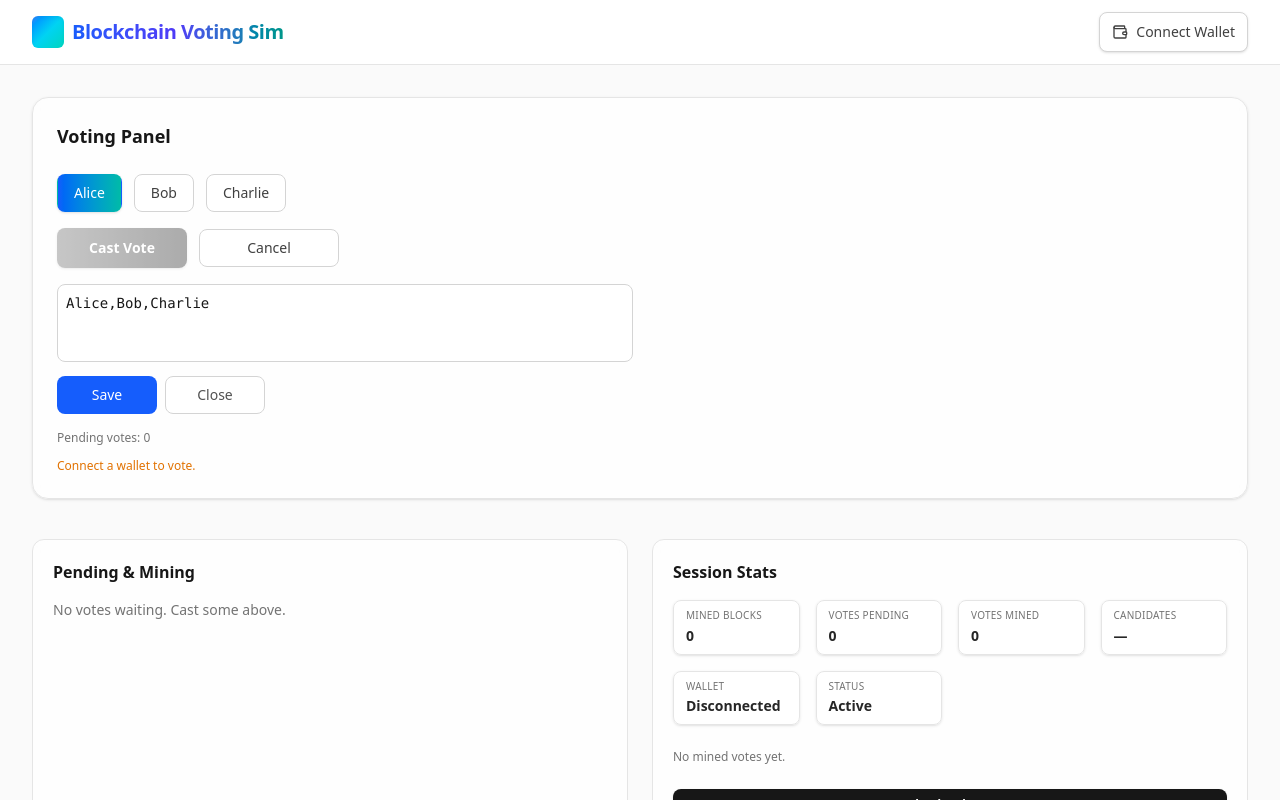
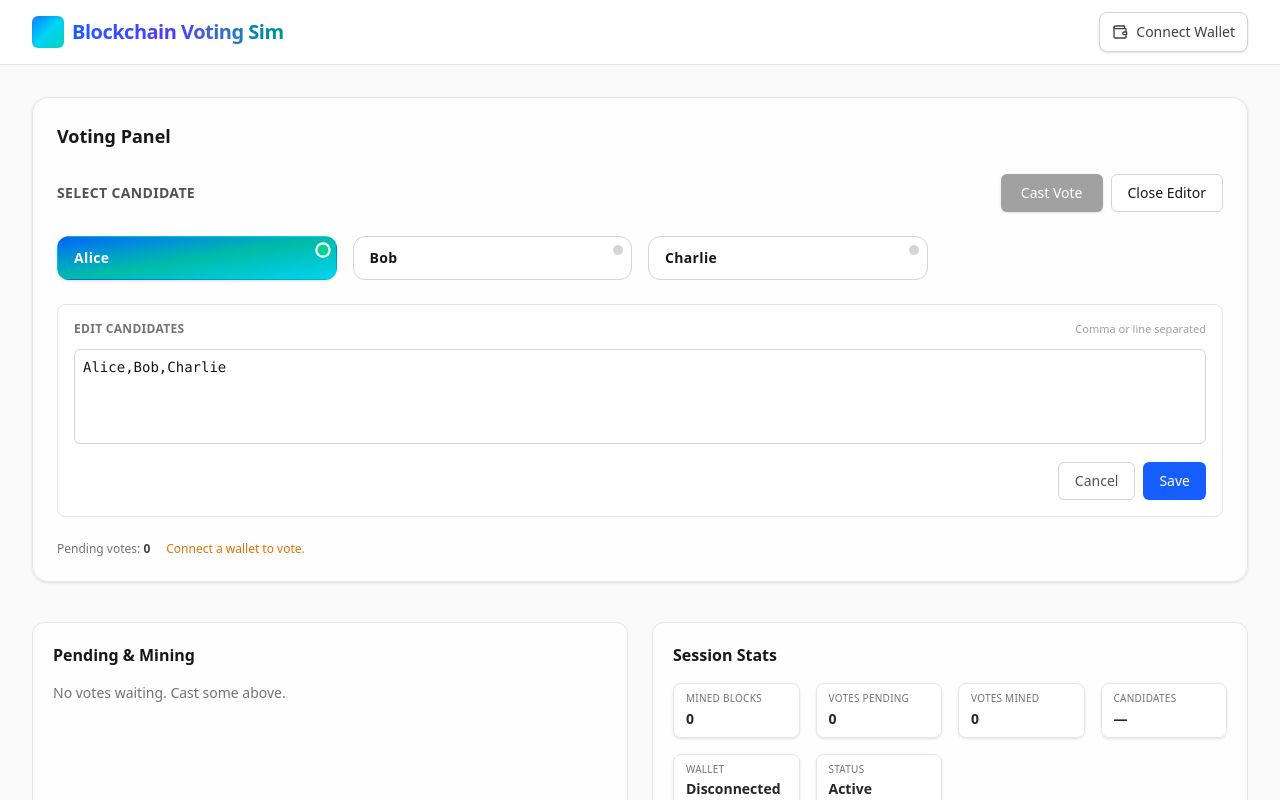
Before and after one commit to cjalanano-dev/Blockchain-Voting-Simulator, a React (Vite) app: page / in a window 1280 px wide. Both pictures are taken after a click on the button "Edit Candidates". Shown: the top 800 px of the page. Built offline with nearby package versions, Linux system fonts and the light colour scheme.

Commit message:
feat(ui): modernize VotingPanel with candidate tiles, improved editor, feedback styling

```diff
--- a/src/components/VotingPanel.jsx
+++ b/src/components/VotingPanel.jsx
@@ -1,5 +1,7 @@
 import { useState } from 'react'
 import { useBlockchain } from '../context/BlockchainContext'
+
+// Modernized Voting Panel with candidate tiles & refined editing UX
 
 export default function VotingPanel() {
   const { addVote, pendingVotes, candidates, wallet, updateCandidates, sessionActive } = useBlockchain()
@@ -15,60 +17,83 @@ export default function VotingPanel() {
   }
 
   function saveCandidates() {
-    const parts = candidateInput.split(/[,\n]/).map(s => s.trim()).filter(Boolean)
-    if (updateCandidates(parts)) {
+    const parts = candidateInput.split(/[\n,]/).map(s => s.trim()).filter(Boolean)
+    if (parts.length && updateCandidates(parts)) {
       setSelected(parts[0])
       setEditing(false)
     }
   }
 
   return (
-    <div>
-  <div className="flex flex-wrap gap-2 sm:gap-3 mb-4">
-        {candidates.map(c => (
-          <button
-            key={c}
-            onClick={() => setSelected(c)}
-            className={`px-4 py-2 rounded-lg text-sm font-medium border transition-colors focus:outline-none focus-visible:ring-2 focus-visible:ring-blue-500/60 ${selected === c ? 'bg-gradient-to-r from-blue-600 to-teal-500 text-white border-transparent shadow' : 'border-neutral-300 bg-white text-neutral-700 hover:border-blue-400/60'}`}
-          >
-            {c}
-          </button>
-        ))}
-      </div>
-  <div className="flex flex-wrap gap-2 sm:gap-3 items-center mb-4">
+    <div className="space-y-6">
+      <div className="flex items-center justify-between gap-4 flex-wrap">
+        <h3 className="text-sm font-semibold tracking-wide text-neutral-600 uppercase">Select Candidate</h3>
+        <div className="flex gap-2">
           <button
             onClick={castVote}
             disabled={!wallet || !sessionActive}
-          className="inline-flex flex-1 sm:flex-none justify-center items-center rounded-lg bg-gradient-to-r from-blue-600 to-teal-500 disabled:from-neutral-400 disabled:to-neutral-500 text-white px-5 py-2.5 text-sm font-semibold shadow hover:from-blue-500 hover:to-teal-400 focus:outline-none focus-visible:ring-2 focus-visible:ring-offset-2 focus-visible:ring-blue-500 disabled:opacity-60 disabled:cursor-not-allowed min-w-[130px]"
+            className="inline-flex items-center gap-2 rounded-md bg-neutral-900 text-white px-5 py-2 text-sm font-medium shadow-sm hover:bg-neutral-700 focus:outline-none focus-visible:ring-2 focus-visible:ring-blue-500 disabled:bg-neutral-400 disabled:cursor-not-allowed"
           >
             Cast Vote
           </button>
           <button
             onClick={() => setEditing(e => !e)}
-          className="inline-flex flex-1 sm:flex-none justify-center items-center rounded-lg border border-neutral-300 bg-white text-neutral-700 px-4 py-2 text-sm font-medium hover:border-blue-400/60 focus:outline-none focus-visible:ring-2 focus-visible:ring-blue-500/60 min-w-[140px]"
+            className="inline-flex items-center gap-2 rounded-md border border-neutral-300 bg-white px-4 py-2 text-sm font-medium hover:border-blue-400/60 focus:outline-none focus-visible:ring-2 focus-visible:ring-blue-500"
           >
-          {editing ? 'Cancel' : 'Edit Candidates'}
+            {editing ? 'Close Editor' : 'Edit Candidates'}
           </button>
         </div>
+      </div>
+
+      <div className="grid gap-3 sm:gap-4 grid-cols-2 sm:grid-cols-3 md:grid-cols-4">
+        {candidates.map(c => {
+          const active = c === selected
+          return (
+            <button
+              key={c}
+              onClick={() => setSelected(c)}
+              className={`group relative overflow-hidden rounded-xl border text-left px-4 py-3 transition-all focus:outline-none focus-visible:ring-2 focus-visible:ring-blue-500/70 ${active ? 'border-transparent bg-gradient-to-br from-blue-600 via-teal-500 to-cyan-400 text-white shadow' : 'border-neutral-300 bg-white hover:border-blue-400/60 hover:shadow-sm'}`}
+            >
+              <span className="block font-semibold tracking-wide text-sm leading-tight pr-6">{c}</span>
+              <span className={`absolute top-2 right-2 h-2.5 w-2.5 rounded-full ring-2 ring-white transition ${active ? 'bg-emerald-400 scale-110' : 'bg-neutral-300 group-hover:bg-blue-400'}`}/>
+              {active && (
+                <div className="absolute -bottom-1 left-0 w-full h-1 bg-white/30 backdrop-blur-sm" />
+              )}
+            </button>
+          )
+        })}
+      </div>
+
       {editing && (
-        <div className="space-y-2 mb-4 w-full max-w-xl">
+        <div className="rounded-lg border border-neutral-200 bg-white/70 backdrop-blur-sm p-4 space-y-3">
+          <div className="flex items-center justify-between">
+            <h4 className="text-xs font-semibold uppercase tracking-wide text-neutral-500">Edit Candidates</h4>
+            <span className="text-[11px] text-neutral-400">Comma or line separated</span>
+          </div>
           <textarea
             value={candidateInput}
             onChange={e => setCandidateInput(e.target.value)}
-            rows={3}
-            className="w-full text-sm rounded-lg border border-neutral-300 bg-white p-2 font-mono focus:outline-none focus-visible:ring-2 focus-visible:ring-blue-500/60 resize-none"
-            placeholder="One,Two,Three"
+            rows={4}
+            className="w-full text-sm rounded-md border border-neutral-300 bg-white p-2 font-mono leading-snug focus:outline-none focus-visible:ring-2 focus-visible:ring-blue-500/60 resize-none"
+            placeholder="Alice,Bob,Charlie"
           />
-          <div className="flex flex-wrap gap-2">
-            <button onClick={saveCandidates} className="px-4 py-2 text-sm font-medium rounded-lg bg-blue-600 text-white hover:bg-blue-500 focus:outline-none focus-visible:ring-2 focus-visible:ring-blue-500/60 flex-1 sm:flex-none min-w-[100px]">Save</button>
-            <button onClick={() => setEditing(false)} className="px-4 py-2 text-sm font-medium rounded-lg border border-neutral-300 bg-white text-neutral-600 hover:border-neutral-500 flex-1 sm:flex-none min-w-[100px]">Close</button>
+          <div className="flex flex-wrap gap-2 justify-end">
+            <button onClick={() => setEditing(false)} className="px-4 py-2 text-sm font-medium rounded-md border border-neutral-300 bg-white text-neutral-600 hover:border-neutral-500 focus:outline-none focus-visible:ring-2 focus-visible:ring-neutral-400">Cancel</button>
+            <button onClick={saveCandidates} className="px-4 py-2 text-sm font-medium rounded-md bg-blue-600 text-white hover:bg-blue-500 focus:outline-none focus-visible:ring-2 focus-visible:ring-blue-500">Save</button>
           </div>
         </div>
       )}
-  <div className="mt-4 text-xs text-neutral-500">Pending votes: {pendingVotes.length}</div>
-  {!wallet && <div className="mt-3 text-xs text-amber-600">Connect a wallet to vote.</div>}
-  {!sessionActive && <div className="mt-3 text-xs text-red-600">Session ended. Restart to continue.</div>}
-  {feedback && <div className="mt-3 text-sm text-emerald-600">{feedback}</div>}
+
+      <div className="flex flex-wrap gap-4 items-center text-xs">
+        <span className="text-neutral-500">Pending votes: <span className="font-semibold text-neutral-700">{pendingVotes.length}</span></span>
+        {!wallet && <span className="text-amber-600 font-medium">Connect a wallet to vote.</span>}
+        {!sessionActive && <span className="text-red-600 font-medium">Session ended. Restart to continue.</span>}
+      </div>
+      {feedback && (
+        <div className="text-sm font-medium text-emerald-600 bg-emerald-50 border border-emerald-200 rounded-md px-3 py-2 inline-flex items-center shadow-sm">
+          {feedback}
+        </div>
+      )}
     </div>
   )
 }
```
Lines whose indentation alone changed are shown as unchanged.
